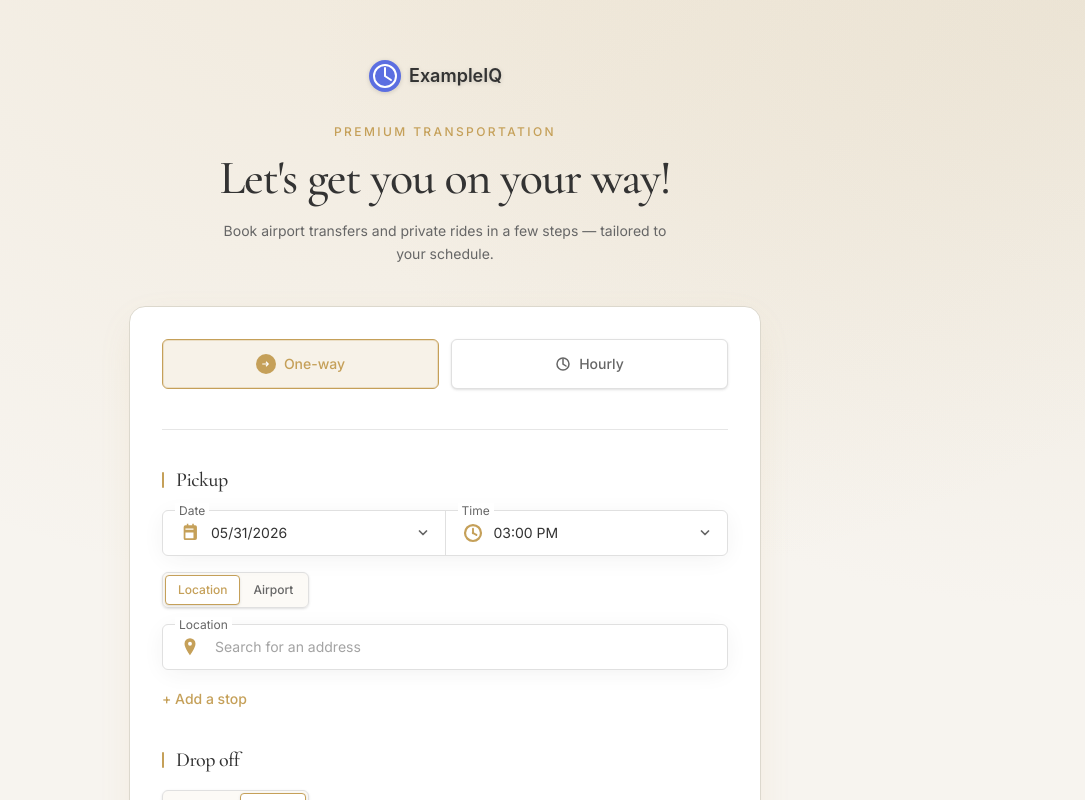
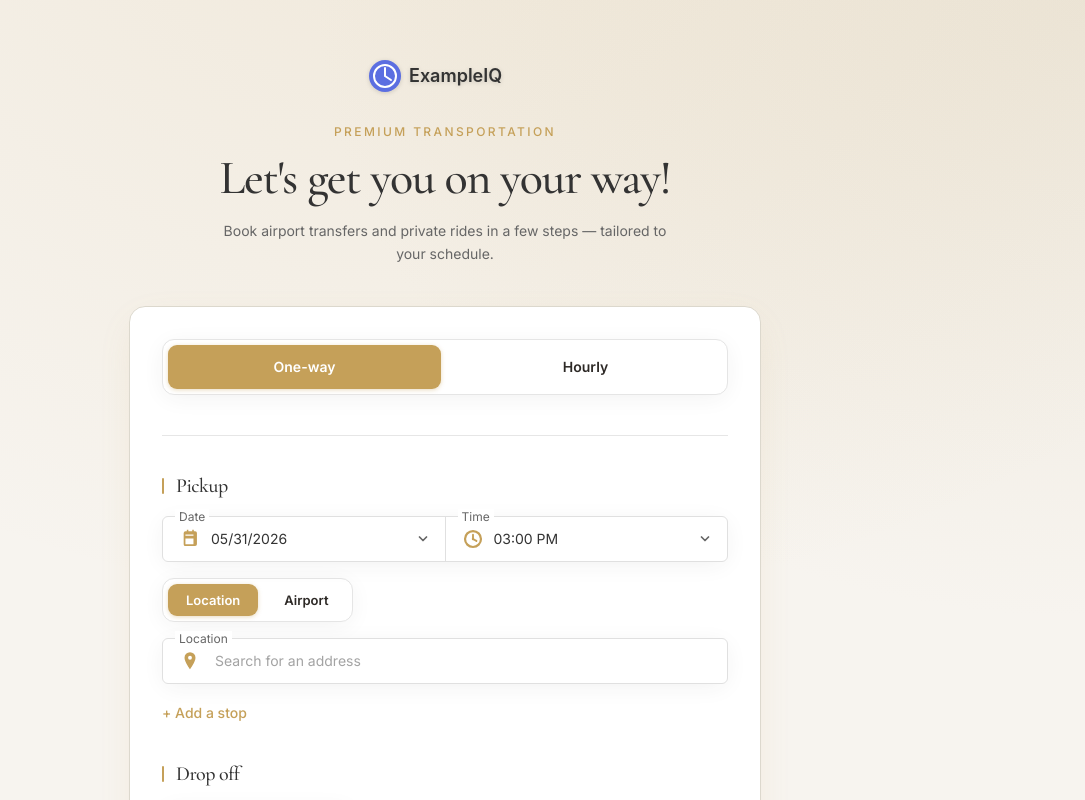
Before and after one commit to top1st/limo-booking-demo, a Next.js app: page / in a window 1280 px wide. Shown: the top 800 px of the page, without its empty margins (195-1280 px from the left). Built offline with nearby package versions, Linux system fonts and the light colour scheme.

Commit message:
client love style

```diff
--- a/app/globals.css
+++ b/app/globals.css
@@ -11,6 +11,8 @@
   --accent-hover: #b08f4d;
   --accent-light: #f7f2e8;
   --accent-muted: #d4c4a0;
+  --service-toggle-border: #e5e5e5;
+  --service-toggle-inactive: #2d2926;
   --error: #c0392b;
   --surface: #ffffff;
   --shadow-soft: 0 4px 24px -4px rgb(51 51 51 / 0.08);
@@ -82,6 +84,48 @@ body {
   box-shadow:
     var(--shadow-soft),
     0 0 0 3px color-mix(in srgb, var(--error) 12%, transparent);
+}
+
+/* Date + time fields — stack on mobile, side-by-side on sm+ */
+.datetime-fields {
+  display: flex;
+  flex-direction: column;
+}
+
+.datetime-fields > .datetime-field + .datetime-field {
+  border-top: 1px solid var(--border);
+}
+
+.datetime-fields.input-shell--error > .datetime-field + .datetime-field {
+  border-top-color: var(--error);
+}
+
+.datetime-field__value {
+  overflow: hidden;
+  text-overflow: ellipsis;
+}
+
+@media (min-width: 640px) {
+  .datetime-fields {
+    flex-direction: row;
+  }
+
+  .datetime-fields > .datetime-field + .datetime-field {
+    border-top: none;
+    border-left: 1px solid var(--border);
+  }
+
+  .datetime-fields.input-shell--error > .datetime-field + .datetime-field {
+    border-left-color: var(--error);
+  }
+}
+
+@media (max-width: 639px) {
+  .datetime-field--time .picker-popover {
+    left: 0;
+    right: auto;
+    width: min(17.5rem, calc(100vw - 2rem));
+  }
 }
 
 .input-label {
@@ -534,6 +578,72 @@ body {
   box-shadow: inset 0 0 0 1px color-mix(in srgb, var(--accent) 25%, transparent);
 }
 
+/* Segmented toggle — service type, location/airport mini, etc. */
+.segmented-toggle__track {
+  display: flex;
+  gap: 0.5rem;
+  padding: 5px;
+  border-radius: 12px;
+  border: 1px solid var(--service-toggle-border);
+  background: var(--surface);
+  box-shadow: var(--shadow-soft);
+}
+
+.segmented-toggle--full .segmented-toggle__track {
+  width: 100%;
+}
+
+.segmented-toggle--mini .segmented-toggle__track {
+  display: inline-flex;
+  min-width: 11.5rem;
+}
+
+.segmented-toggle__option {
+  flex: 1;
+  border: none;
+  border-radius: 9px;
+  padding: 0.75rem 1rem;
+  font-size: 0.875rem;
+  font-weight: 600;
+  line-height: 1.25rem;
+  color: var(--service-toggle-inactive);
+  background: transparent;
+  cursor: pointer;
+  transition-property: all;
+  transition-timing-function: cubic-bezier(0.4, 0, 0.2, 1);
+  transition-duration: 0.2s;
+}
+
+.segmented-toggle--mini .segmented-toggle__option {
+  padding: 0.4375rem 1.125rem;
+  font-size: 0.8125rem;
+  line-height: 1.125rem;
+}
+
+.segmented-toggle__option:hover:not(.segmented-toggle__option--selected) {
+  background-color: rgb(249 250 251);
+  color: var(--foreground);
+}
+
+.segmented-toggle--mini
+  .segmented-toggle__option:hover:not(.segmented-toggle__option--selected) {
+  background-color: rgb(243 244 246);
+}
+
+.segmented-toggle__option--selected {
+  background: var(--accent);
+  color: #ffffff;
+  box-shadow: 0 1px 4px color-mix(in srgb, var(--accent) 38%, transparent);
+  transition-property: all;
+  transition-timing-function: cubic-bezier(0.4, 0, 0.2, 1);
+  transition-duration: 0.2s;
+}
+
+.segmented-toggle__option--selected:hover {
+  background: var(--accent);
+  color: #ffffff;
+}
+
 .route-chip {
   border-radius: 0.5rem;
   border: 1px solid color-mix(in srgb, var(--accent) 28%, var(--border));
--- a/components/ServiceTypeToggle.tsx
+++ b/components/ServiceTypeToggle.tsx
@@ -1,6 +1,5 @@
 "use client";
 
-import { ToggleButton } from "@/components/ui/ToggleButton";
 import type { ServiceType } from "@/lib/types";
 
 interface ServiceTypeToggleProps {
@@ -8,47 +7,37 @@ interface ServiceTypeToggleProps {
   onChange: (value: ServiceType) => void;
 }
 
-function OneWayIcon() {
-  return (
-    <span className="flex h-5 w-5 items-center justify-center rounded-full bg-accent text-white">
-      <svg viewBox="0 0 16 16" className="h-3 w-3" fill="currentColor" aria-hidden="true">
-        <path d="M3 8h8M8 5l3 3-3 3" stroke="currentColor" strokeWidth="1.5" fill="none" />
-      </svg>
-    </span>
-  );
-}
-
-function HourlyIcon() {
-  return (
-    <svg viewBox="0 0 16 16" className="h-4 w-4" fill="none" aria-hidden="true">
-      <path
-        d="M8 3v5l3 2"
-        stroke="currentColor"
-        strokeWidth="1.5"
-        strokeLinecap="round"
-      />
-      <circle cx="8" cy="8" r="6" stroke="currentColor" strokeWidth="1.5" />
-    </svg>
-  );
-}
+const OPTIONS: Array<{ value: ServiceType; label: string }> = [
+  { value: "one-way", label: "One-way" },
+  { value: "hourly", label: "Hourly" },
+];
 
 export function ServiceTypeToggle({ value, onChange }: ServiceTypeToggleProps) {
   return (
-    <div className="flex gap-3" role="group" aria-label="Service type">
-      <ToggleButton
-        selected={value === "one-way"}
-        onClick={() => onChange("one-way")}
-        icon={<OneWayIcon />}
-      >
-        One-way
-      </ToggleButton>
-      <ToggleButton
-        selected={value === "hourly"}
-        onClick={() => onChange("hourly")}
-        icon={<HourlyIcon />}
-      >
-        Hourly
-      </ToggleButton>
+    <div
+      className="segmented-toggle segmented-toggle--full"
+      role="group"
+      aria-label="Service type"
+    >
+      <div className="segmented-toggle__track">
+        {OPTIONS.map((option) => {
+          const selected = value === option.value;
+
+          return (
+            <button
+              key={option.value}
+              type="button"
+              aria-pressed={selected}
+              onClick={() => onChange(option.value)}
+              className={`segmented-toggle__option ${
+                selected ? "segmented-toggle__option--selected" : ""
+              }`}
+            >
+              {option.label}
+            </button>
+          );
+        })}
+      </div>
     </div>
   );
 }
--- a/components/ui/DateTimeInput.tsx
+++ b/components/ui/DateTimeInput.tsx
@@ -45,7 +45,10 @@ function DateTimeField({
   };
 
   return (
-    <div className="relative flex-1" data-picker-root>
+    <div
+      className={`datetime-field relative flex-1 ${type === "time" ? "datetime-field--time" : "datetime-field--date"}`}
+      data-picker-root
+    >
       <span id={labelId} className="input-label">
         {label}
       </span>
@@ -54,7 +57,7 @@ function DateTimeField({
         <button
           type="button"
           onClick={toggle}
-          className="flex min-w-0 flex-1 items-center px-2 py-3 text-left text-sm text-foreground"
+          className="datetime-field__value flex min-w-0 flex-1 items-center whitespace-nowrap px-2 py-3 text-left text-sm text-foreground"
           aria-expanded={open}
           aria-haspopup="dialog"
         >
@@ -110,8 +113,8 @@ export function PickupDateTimeFields({ control, errors }: PickupDateTimeFieldsPr
   return (
     <div>
       <div
-        className={`input-shell flex divide-x ${
-          hasError ? "input-shell--error divide-error" : "divide-border"
+        className={`input-shell datetime-fields ${
+          hasError ? "input-shell--error" : ""
         }`}
       >
         <Controller
--- a/components/ui/PhoneCountrySelect.tsx
+++ b/components/ui/PhoneCountrySelect.tsx
@@ -27,8 +27,7 @@ interface PhoneCountrySelectProps {
   onBlur?: () => void;
   iconComponent?: ElementType<{
     country: string;
-    countryName?: string;
-    label?: string;
+    label: string;
   }>;
   "aria-label"?: string;
 }
@@ -165,9 +164,7 @@ export function PhoneCountrySelect({
         className={`country-select-option ${isSelected ? "country-select-option--selected" : ""}`}
       >
         <span className="country-select-option__flag">
-          {Icon ? (
-            <Icon country={option.value} countryName={option.label} label={option.label} />
-          ) : null}
+          {Icon ? <Icon country={option.value} label={option.label} /> : null}
         </span>
         <span className="country-select-option__label">{option.label}</span>
         <span className="country-select-option__code">{callingCode}</span>
@@ -193,7 +190,7 @@ export function PhoneCountrySelect({
       >
         <span className="phone-country-trigger__flag">
           {value && Icon ? (
-            <Icon country={value} countryName={selected?.label ?? value} label={selected?.label} />
+            <Icon country={value} label={selected?.label ?? value} />
           ) : null}
         </span>
         <PickerChevronIcon />
--- a/components/ui/ToggleButton.tsx
+++ b/components/ui/ToggleButton.tsx
@@ -37,25 +37,36 @@ interface MiniToggleProps {
   options: Array<{ value: string; label: string }>;
   value: string;
   onChange: (value: string) => void;
+  "aria-label"?: string;
 }
 
-export function MiniToggle({ options, value, onChange }: MiniToggleProps) {
+export function MiniToggle({
+  options,
+  value,
+  onChange,
+  "aria-label": ariaLabel = "Location type",
+}: MiniToggleProps) {
   return (
-    <div className="inline-flex rounded-md border border-border bg-accent-light/40 p-0.5 shadow-sm">
-      {options.map((option) => (
+    <div className="segmented-toggle segmented-toggle--mini" role="group" aria-label={ariaLabel}>
+      <div className="segmented-toggle__track">
+        {options.map((option) => {
+          const selected = value === option.value;
+
+          return (
             <button
               key={option.value}
               type="button"
+              aria-pressed={selected}
               onClick={() => onChange(option.value)}
-          className={`rounded px-3 py-1.5 text-xs font-medium transition-all duration-200 ${
-            value === option.value
-              ? "border border-accent bg-surface text-accent shadow-sm"
-              : "border border-transparent text-muted hover:text-foreground"
+              className={`segmented-toggle__option ${
+                selected ? "segmented-toggle__option--selected" : ""
               }`}
             >
               {option.label}
             </button>
-      ))}
+          );
+        })}
+      </div>
     </div>
   );
 }
```
Lines whose indentation alone changed are shown as unchanged.
